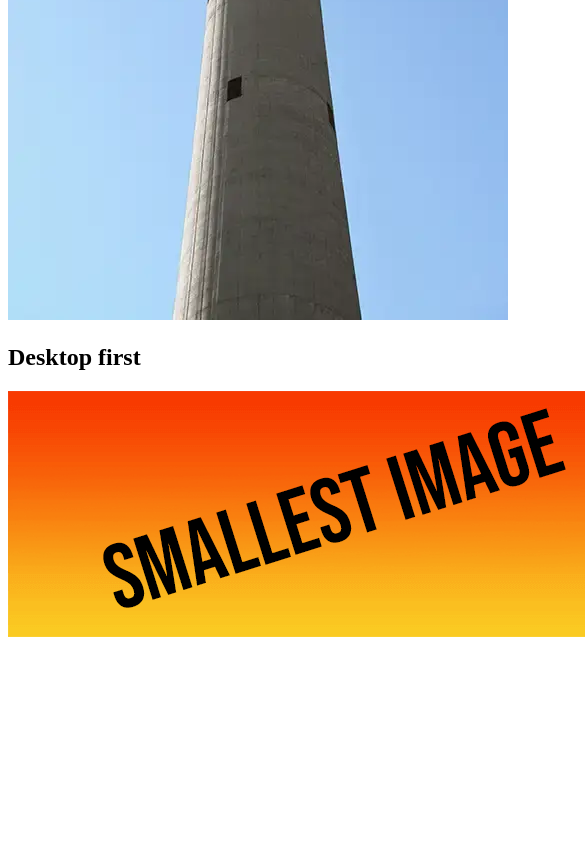
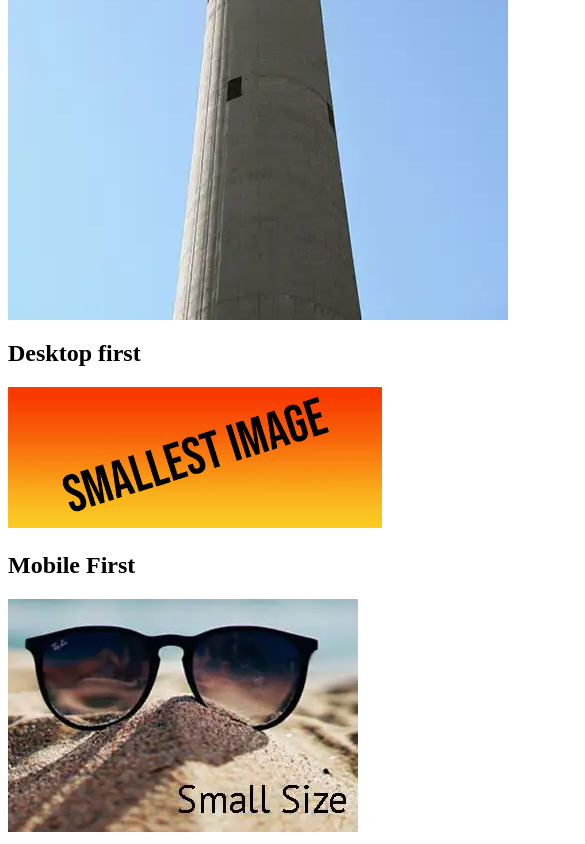
Before and after one commit to Bassbossbunny/Week-6-webb, a plain HTML site: page index.html in a window 390 px wide. Shown: the part 594-1438 px from the top of the page, 585 px wide, since content can reach past the window. Before the commit the page ends 1243 px from the top, so only its background shows below. Drawn offline with Linux system fonts and the light colour scheme.

Commit message:
Update index.html

```diff
--- a/index.html
+++ b/index.html
@@ -26,6 +26,7 @@ alt="calgary tower observation deck, view from under the tower at a steep angle.
 title="Calgary Tower by Dan Stephenson, 2025"
 
 loading="lazy"
+style="display:block;margin:0 auto;"
 >
 <!-- lazy loading is for when users likely won't be viewing the entire page at a time. don't use for imgs users will guarentee see, like header images and graphics, but for ones like what you see on google img search. -->
  </picture>
@@ -42,8 +43,23 @@ loading="lazy"
 
     <img src="./images/large.png"
      alt="Desktop banner graphic for site"
-     loading="lazy">
+     loading="lazy"
+     style="max-width:100%; height:auto;">
 
 </picture>
+
+<!-- going mobile to desktop now-->
+ <h2>
+    Mobile First
+ </h2>
+
+    <picture>
+    <source media="(min-width:1200px)" srcset="./images/sunglasses-full.webp">
+
+    <source media="(min-width:600px)" srcset="./images/sunglasses-med.webp">
+
+    <img src="./images/sunglasses-small.webp" alt="Sunglasses on a sandy beach" style="max-width: 100%;height: auto;">
+    </picture>
+
 </body>
 </html>
```
